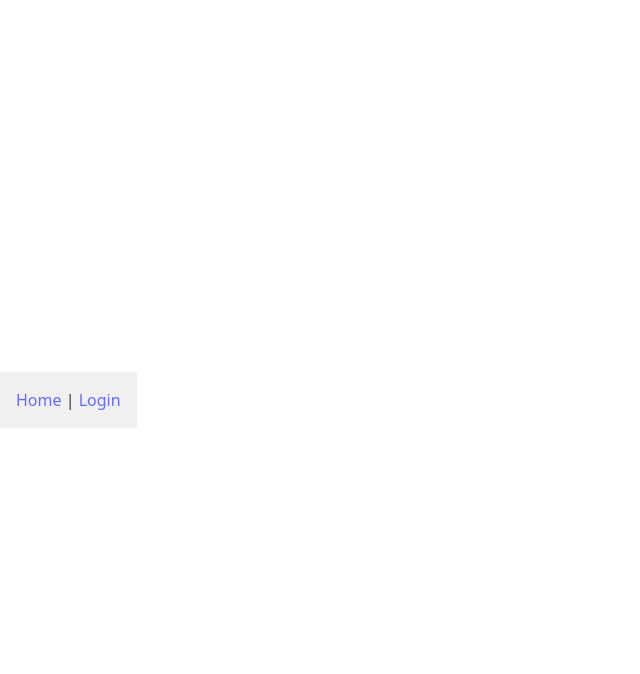
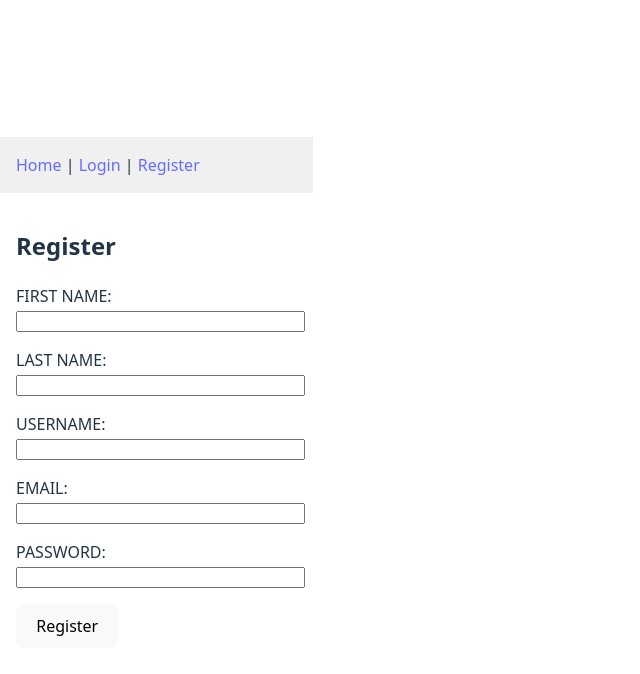
Before and after one commit to octaviantorcea/UPB-Digital-Twin, a React (Vite) app in the folder frontend/: page /register in a window 1280 px wide. Before the commit this address had no page. Shown: the top 674 px of the page, without its empty margins (0-640 px from the left). Built offline with nearby package versions, Linux system fonts and the light colour scheme.

Commit message:
add basic registration page

```diff
--- a/frontend/src/App.tsx
+++ b/frontend/src/App.tsx
@@ -2,6 +2,7 @@ import { BrowserRouter as Router, Routes, Route } from "react-router-dom";
 import Login from "./pages/Login";
 import Home from "./pages/Home";
 import Navbar from "./components/Navbar";
+import Register from "./pages/Register";
 
 function App() {
   return (
@@ -10,6 +11,7 @@ function App() {
       <Routes>
         <Route path="/login" element={<Login />} />
         <Route path="/" element={<Home />} />
+        <Route path="/register" element={<Register />} />
       </Routes>
     </Router>
   );
--- a/frontend/src/components/Navbar.tsx
+++ b/frontend/src/components/Navbar.tsx
@@ -3,7 +3,7 @@ import { Link } from "react-router-dom";
 const Navbar = () => {
   return (
     <nav style={{ padding: "1rem", background: "#f0f0f0" }}>
-      <Link to="/">Home</Link> | <Link to="/login">Login</Link>
+      <Link to="/">Home</Link> | <Link to="/login">Login</Link> | <Link to="/register">Register</Link>
     </nav>
   );
 };
--- /dev/null
+++ b/frontend/src/pages/Register.tsx
@@ -0,0 +1,75 @@
+import { useState } from "react";
+import { useNavigate } from "react-router-dom";
+
+const Register = () => {
+  const [form, setForm] = useState({
+    first_name: "",
+    last_name: "",
+    username: "",
+    password: "",
+    email: ""
+  });
+  const [error, setError] = useState("");
+  const [success, setSuccess] = useState(false);
+  const navigate = useNavigate();
+
+  const handleChange = (e: React.ChangeEvent<HTMLInputElement>) => {
+    setForm({ ...form, [e.target.name]: e.target.value });
+  };
+
+  const handleSubmit = async (e: React.FormEvent) => {
+    e.preventDefault();
+    setError("");
+    setSuccess(false);
+
+    try {
+      const res = await fetch("/register", {
+        method: "POST",
+        headers: {
+          "Content-Type": "application/json",
+        },
+        body: JSON.stringify(form),
+      });
+
+      if (!res.ok) {
+        throw new Error("Registration failed");
+      }
+
+      setSuccess(true);
+      setTimeout(() => navigate("/login"), 1500);
+    } catch (err: unknown) {
+      if (err instanceof Error) {
+        setError(err.message);
+      } else {
+        setError("Unknown error occurred");
+      }
+    }
+  };
+
+  return (
+    <div style={{ maxWidth: "500px", margin: "auto", padding: "1rem" }}>
+      <h2>Register</h2>
+      {error && <p style={{ color: "red" }}>{error}</p>}
+      {success && <p style={{ color: "green" }}>Registered! Redirecting to login...</p>}
+
+      <form onSubmit={handleSubmit}>
+        {["first_name", "last_name", "username", "email", "password"].map(field => (
+          <div key={field} style={{ marginBottom: "1rem" }}>
+            <label>{field.replace("_", " ").toUpperCase()}:</label>
+            <input
+              type={field === "password" ? "password" : "text"}
+              name={field}
+              value={(form as any)[field]}
+              onChange={handleChange}
+              required
+              style={{ width: "100%" }}
+            />
+          </div>
+        ))}
+        <button type="submit">Register</button>
+      </form>
+    </div>
+  );
+};
+
+export default Register;
--- a/frontend/vite.config.ts
+++ b/frontend/vite.config.ts
@@ -10,6 +10,11 @@ export default defineConfig({
         target: "http://localhost:29202",
         changeOrigin: true,
         secure: false
+      },
+      '/register': {
+        target: "http://localhost:29201",
+        changeOrigin: true,
+        secure: false
       }
     }
   }
```
